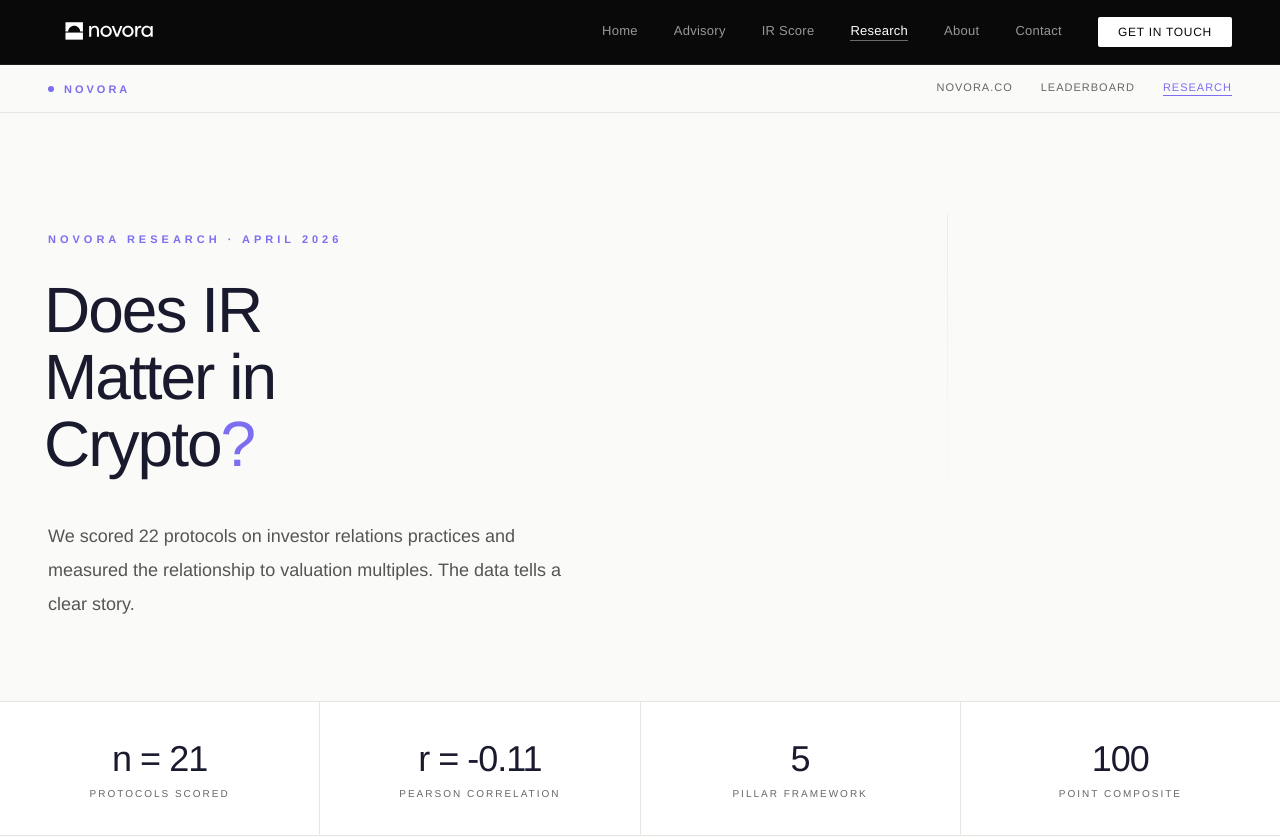
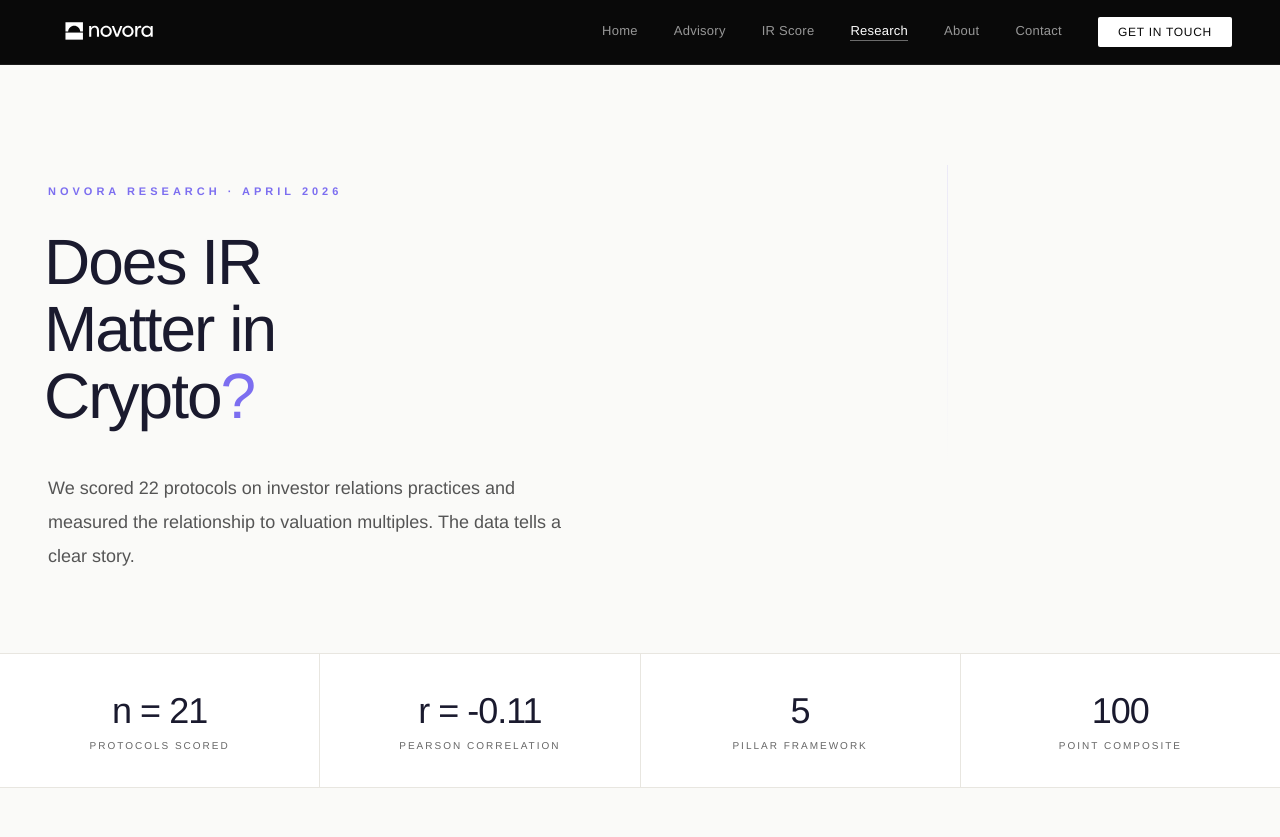
Before and after one commit to connrking/novora-site, a Next.js app: page /research/does-ir-matter-in-crypto in a window 1280 px wide. Shown: the top 837 px of the page. Built offline with nearby package versions, Linux system fonts and the light colour scheme.

Commit message:
fix: remove duplicate nav from does-ir-matter page

```diff
--- a/app/research/does-ir-matter-in-crypto/page.jsx
+++ b/app/research/does-ir-matter-in-crypto/page.jsx
@@ -64,18 +64,6 @@
 
   return (
     <div style={{background:"#FAFAF8",color:"#1A1A2E",minHeight:"100vh",fontFamily:"'Helvetica Neue',Helvetica,Arial,sans-serif",overflow:"hidden"}}>
-
-      <nav className="rs-nav" style={{borderBottom:"1px solid #E8E6E0",padding:"16px 48px",display:"flex",justifyContent:"space-between",alignItems:"center"}}>
-        <div style={{display:"flex",alignItems:"center",gap:10}}>
-          <div style={{width:6,height:6,borderRadius:"50%",background:"#7C6EF0"}} />
-          <span style={{fontSize:11,fontWeight:700,letterSpacing:3,color:"#7C6EF0",textTransform:"uppercase"}}>Novora</span>
-        </div>
-        <div className="rs-nav-links" style={{display:"flex",gap:28,fontSize:11,letterSpacing:1,textTransform:"uppercase"}}>
-          {[["novora.co","https://novora.co"],["Leaderboard","https://ir.novora.co"],["Research","#"]].map(([l,h],i)=>(
-            <a key={l} href={h} style={{color:i===2?"#7C6EF0":"#666",textDecoration:"none",borderBottom:i===2?"1px solid #7C6EF0":"none",paddingBottom:2}}>{l}</a>
-          ))}
-        </div>
-      </nav>
 
       <div className="rs-hero" style={{padding:"120px 48px 80px",maxWidth:900,position:"relative"}}>
         <FadeIn delay={100}>
```
